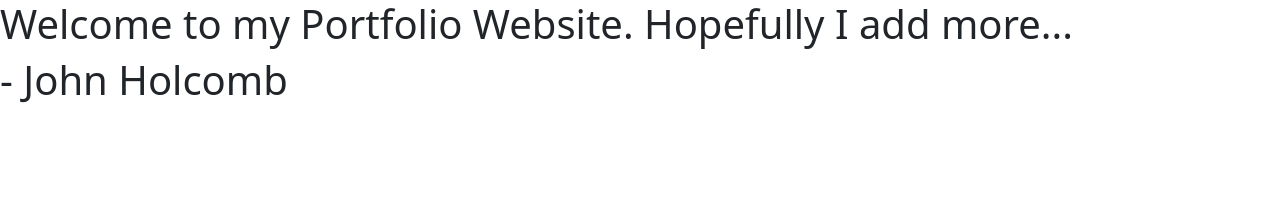
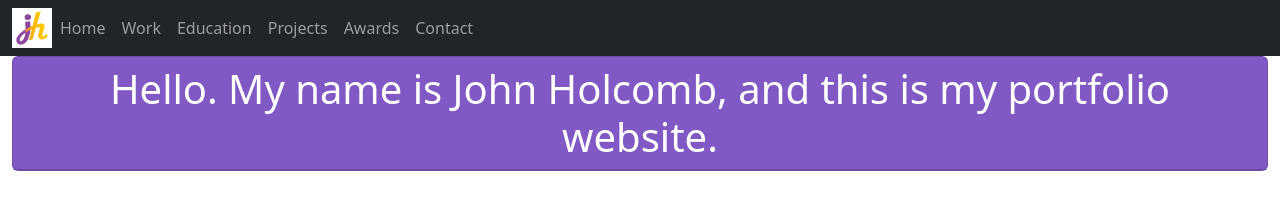
Before and after one commit to johnholcomb10/johnholcomb10.github.io, a plain HTML site: page index.html in a window 1280 px wide. Drawn offline with nearby package versions, Linux system fonts and the light colour scheme.

Commit message:
navbar
Implemented navbar to website, including favicon and support for smaller resolutions.

```diff
--- a/index.html
+++ b/index.html
@@ -3,12 +3,51 @@
   <head>
     <meta charset="utf-8">
     <meta name="viewport" content="width=device-width, initial-scale=1">
-    <title>Bootstrap demo</title>
+    <title>My Portfolio Website - John Holcomb</title>
+    <meta name="author" content="John Holcomb">
+    <meta name="description" content="Hopefully I remember to edit this.">
+    <link rel="icon" type="image/x-icon" href="images/jH Favicon.png">
     <link href="https://cdn.jsdelivr.net/npm/bootstrap@5.3.8/dist/css/bootstrap.min.css" rel="stylesheet" integrity="sha384-sRIl4kxILFvY47J16cr9ZwB07vP4J8+LH7qKQnuqkuIAvNWLzeN8tE5YBujZqJLB" crossorigin="anonymous">
+    <link rel="stylesheet" href="styles.css">
   </head>
   <body>
-    <h1>Welcome to my Portfolio Website. Hopefully I add more... </h1>
-    <h1>- John Holcomb</h1>
-    <script src="https://cdn.jsdelivr.net/npm/bootstrap@5.3.8/dist/js/bootstrap.bundle.min.js" integrity="sha384-FKyoEForCGlyvwx9Hj09JcYn3nv7wiPVlz7YYwJrWVcXK/BmnVDxM+D2scQbITxI" crossorigin="anonymous"></script>
+    <nav class="navbar navbar-expand-sm navbar-dark bg-dark">
+      <div class="container-fluid">
+        <a class="nav-brand" href="#">
+          <img src="images/jH Favicon.png" alt="Avatar Logo" style="width:40px;" class="square"/>
+        </a>
+        <button class="navbar-toggler" data-bs-toggle="collapse" data-bs-target="#nav" aria-controls="nav" aria-label="Expand Navigation">
+          <span class="navbar-toggler-icon"></span>
+        </button>
+        <div class="collapse navbar-collapse" id="nav">
+          <ul class="navbar-nav">
+            <li class="nav-item"></li>
+              <a href="#" class="nav-link">Home</a>
+            </li>
+            <li class="nav-item"></li>
+              <a href="#" class="nav-link">Work</a>
+            </li>
+            <li class="nav-item"></li>
+              <a href="#" class="nav-link">Education</a>
+            </li>
+            <li class="nav-item"></li>
+              <a href="#" class="nav-link">Projects</a>
+            </li>
+            <li class="nav-item"></li>
+              <a href="#" class="nav-link">Awards</a>
+            </li>
+            <li class="nav-item"></li>
+              <a href="#" class="nav-link">Contact</a>
+            </li>
+          </ul>
+        </div>
+      </div>
+    </nav>
+    <div class="container-fluid">
+      <div class="card w3-theme-p" style="text-align:center;">
+        <h1 class="card-header">Hello. My name is John Holcomb, and this is my portfolio website.</h1>
+      </div>
+    </div>
+    <script defer src="https://cdn.jsdelivr.net/npm/bootstrap@5.3.8/dist/js/bootstrap.bundle.min.js" integrity="sha384-FKyoEForCGlyvwx9Hj09JcYn3nv7wiPVlz7YYwJrWVcXK/BmnVDxM+D2scQbITxI" crossorigin="anonymous"></script>
   </body>
 </html>
--- /dev/null
+++ b/styles.css
@@ -0,0 +1,2 @@
+.w3-theme-lp {color:#000 !important; background-color:#c1ade5 !important}
+.w3-theme-p {color:#fff !important; background-color:#845bcb !important}
```
Also changed, not shown: images/jH Favicon.png (added).
